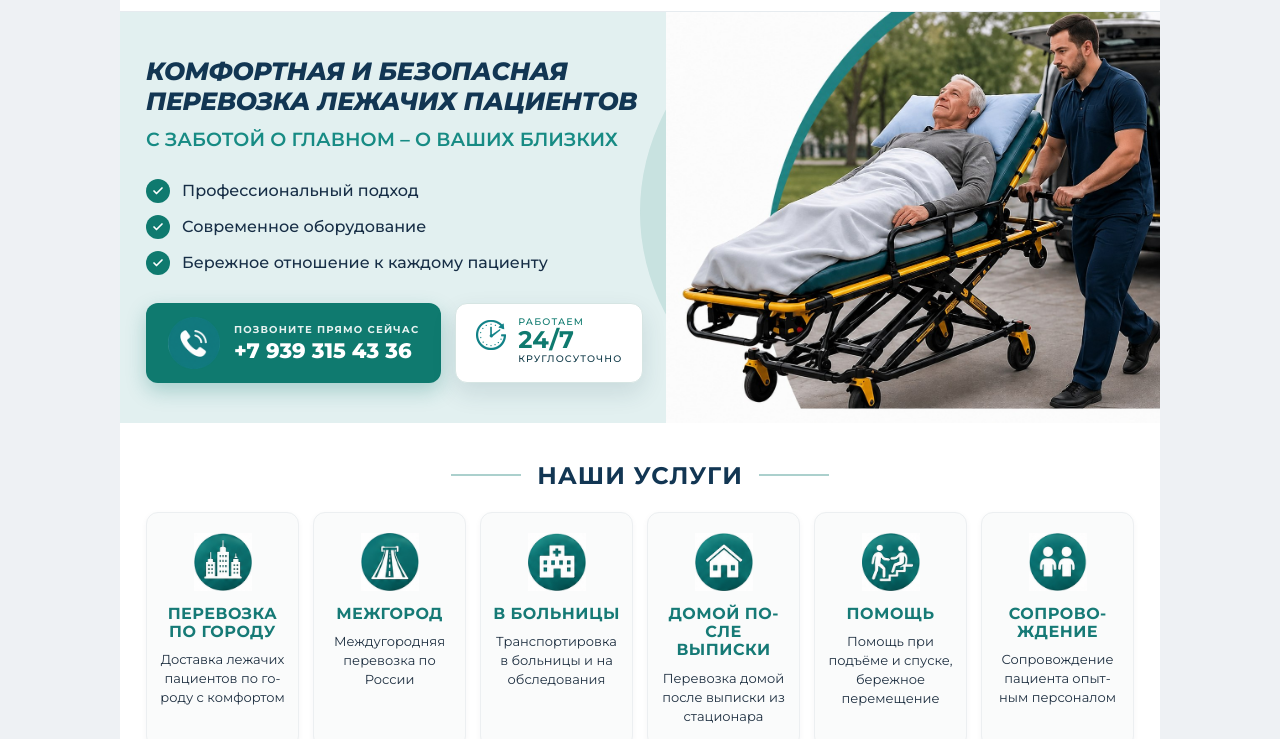
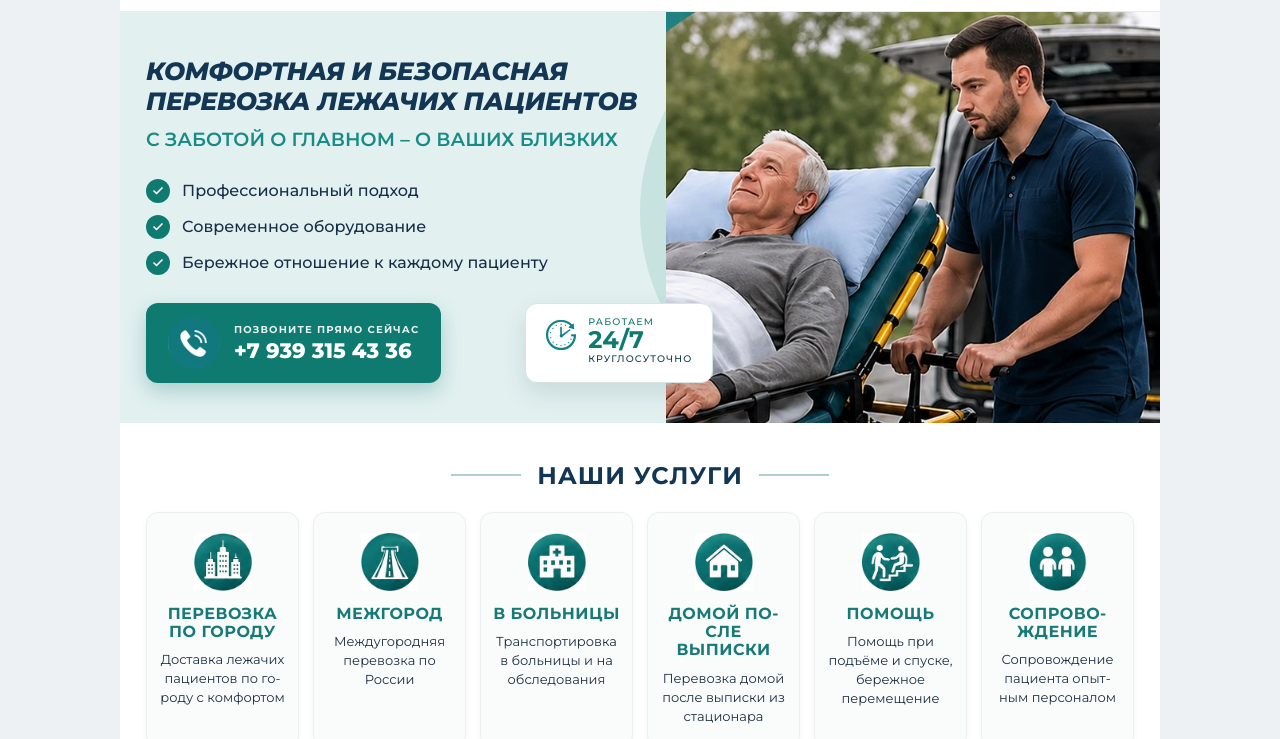
Before and after one commit to mihailburmasov/Ayrat_Services, a plain HTML site: page index.html in a window 1280 px wide. Shown: the part 69-808 px from the top of the page. Drawn offline with Linux system fonts and the light colour scheme.

Commit message:
Fix hero photo white sky crop and make the hours-card overlap real
- the "white background" was actually an overexposed sky area in the
  top-left of hero-transport.jpg being revealed by the crop; verified
  pixel-by-pixel in the source file. Zoomed in (scale 1.9, origin
  top-right) so the crop lands on the subject instead - checked a full
  grid of samples across the rendered photo, no white pixels left
- hours-card overlap effect: margin-right on the last flex item does
  nothing visually (only affects a following sibling, which doesn't
  exist here); switched to transform: translateX(70px), confirmed via
  measurement that it now actually overlaps the photo

```diff
--- a/css/style.css
+++ b/css/style.css
@@ -256,7 +256,7 @@ ul { list-style: none; }
   padding: 12px 20px;
   border-radius: 12px;
   box-shadow: 0 10px 24px rgba(18, 60, 74, 0.12);
-  margin-right: -70px;
+  transform: translateX(70px);
 }
 .hours-icon { margin-top: 4px; }
 .hours-text { display: flex; flex-direction: column; }
@@ -280,6 +280,8 @@ ul { list-style: none; }
   width: 100%; height: 100%;
   object-fit: cover;
   object-position: center top;
+  transform: scale(1.9);
+  transform-origin: 100% 0%;
 }
 
 /* ===== Services ===== */
@@ -458,7 +460,7 @@ ul { list-style: none; }
   .step-arrow { transform: rotate(90deg); align-self: center; margin: -2px 0; }
   .hero-actions { flex-direction: column; align-items: stretch; }
   .btn-call { justify-content: center; }
-  .hero-hours-card { justify-content: center; margin-right: 0; }
+  .hero-hours-card { justify-content: center; transform: none; }
 }
 
 @media (max-width: 520px) {
```
